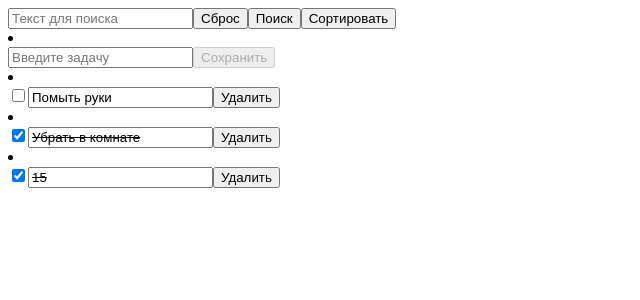
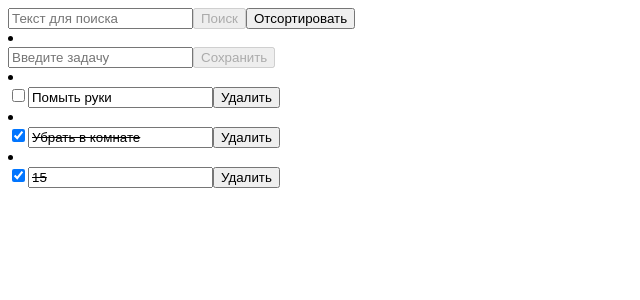
Before and after one commit to kikimorii/ReactHW52, a React (Vite) app: page / in a window 1280 px wide. Shown: the top 300 px of the page, without its empty margins (0-640 px from the left). Built offline with nearby package versions, Linux system fonts and the light colour scheme; data requests are answered from the project's data file.

Commit message:
Реализован поиск и фильтрация

```diff
--- a/src/App.jsx
+++ b/src/App.jsx
@@ -14,13 +14,13 @@ export const App = () => {
       .then((response) => response.json())
       .then((todoListResponse) => setTodoList(todoListResponse))
       .finally(() => setIsChangeList(false))
-  }, [isChangeList]);
+  }, [isChangeList, serverURL]);
 
 
 
   return (
     <div className={styles.app}>
-      <Search serverURL={serverURL} setServerURL={setServerURL} setIsChangeList={setIsChangeList} />
+      <Search serverURL={serverURL} setServerURL={setServerURL} />
       <NewTodoItem setIsChangeList={setIsChangeList} />
       <TodoList todoList={todoList} setIsChangeList={setIsChangeList} />
     </div>
--- a/src/components/Search.jsx
+++ b/src/components/Search.jsx
@@ -1,27 +1,68 @@
 import { useState } from "react";
 
-export const Search = ({ serverURL, setServerURL, setIsChangeList }) => {
-    const [sortFlag, setSortFlag] = useState(false);
+export const Search = ({ serverURL, setServerURL }) => {
+    const [searchValue, setSearchValue] = useState('');
+    const [sortEnabled, setSortEnabled] = useState(false);
+
+    const baseURL = serverURL.split("?")[0];
+
+    const buildURL = (search = '', sort = false) => {
+        const params = new URLSearchParams();
+
+        const trimmed = search.trim();
+        if (trimmed) {
+            params.set("title_like", trimmed);
+        }
+
+        if (sort) {
+            params.set("_sort", "title");
+            params.set("_order", "asc");
+        }
+
+        const queryString = params.toString();
+        return queryString ? `${baseURL}?${queryString}` : baseURL;
+    };
+
+    const handleSearchSubmit = (e) => {
+        e.preventDefault();
+        const newURL = buildURL(searchValue, sortEnabled);
+        setServerURL(newURL);
+    };
+
+    const handleResetClick = () => {
+        setSearchValue('');
+        const newURL = buildURL('', sortEnabled);
+        setServerURL(newURL);
+    };
 
     const handleSortClick = () => {
-        if (sortFlag) {
-            setServerURL(serverURL.split("?")[0]);
-            setIsChangeList(true);
-            setSortFlag(false);
-        }
-        else {
-            setServerURL(`${serverURL}?_sort=title&_ord=asc`)
-            setIsChangeList(true);
-            setSortFlag(true);
-        }
-    }
+        const newSort = !sortEnabled;
+        setSortEnabled(newSort);
+        const newURL = buildURL(searchValue, newSort);
+        setServerURL(newURL);
+    };
+
+    const isValid = searchValue.trim().length > 0;
 
     return (
-        <form>
-            <input type="text" placeholder="Текст для поиска" />
-            <button>Сброс</button>
-            <button>Поиск</button>
-            <button type="button" onClick={handleSortClick}>Сортировать</button>
-        </form >
-    )
+        <form onSubmit={handleSearchSubmit}>
+            <input
+                type="text"
+                value={searchValue}
+                onChange={(e) => setSearchValue(e.target.value)}
+                placeholder="Текст для поиска"
+            />
+            {isValid && (
+                <button type="button" onClick={handleResetClick}>
+                    Сброс
+                </button>
+            )}
+            <button type="submit" disabled={!isValid}>
+                Поиск
+            </button>
+            <button type="button" onClick={handleSortClick}>
+                {sortEnabled ? "Отключить сортировку" : "Отсортировать"}
+            </button>
+        </form>
+    );
 };
```
